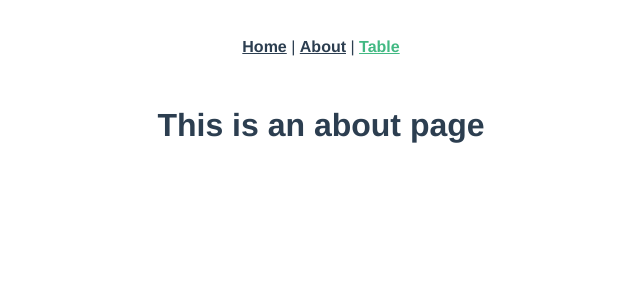
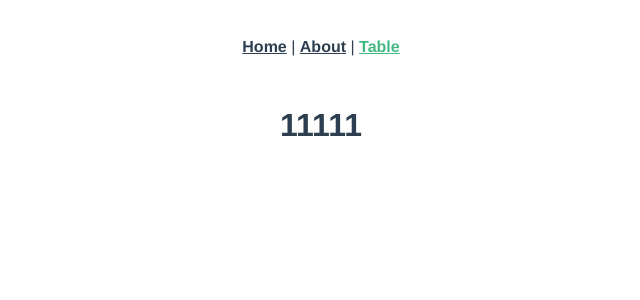
Before and after one commit to xiaozhi93/github-jekins-demo, a Vue app: page /table in a window 1280 px wide. Shown: the top 300 px of the page, without its empty margins (319-959 px from the left). Built offline with nearby package versions, Linux system fonts and the light colour scheme; what @pokemon-ui/button, @pokemon-ui/table-pro would draw is missing.

Commit message:
vue-cli3默认是支持jsx的

```diff
--- a/src/views/Table.vue
+++ b/src/views/Table.vue
@@ -1,5 +1,9 @@
-<template>
-  <div class="about">
-    <h1>This is an about page</h1>
-  </div>
-</template>
+<script>
+export default {
+  render() {
+    return (
+      <h1>11111</h1>
+    )
+  }
+}
+</script>
```
